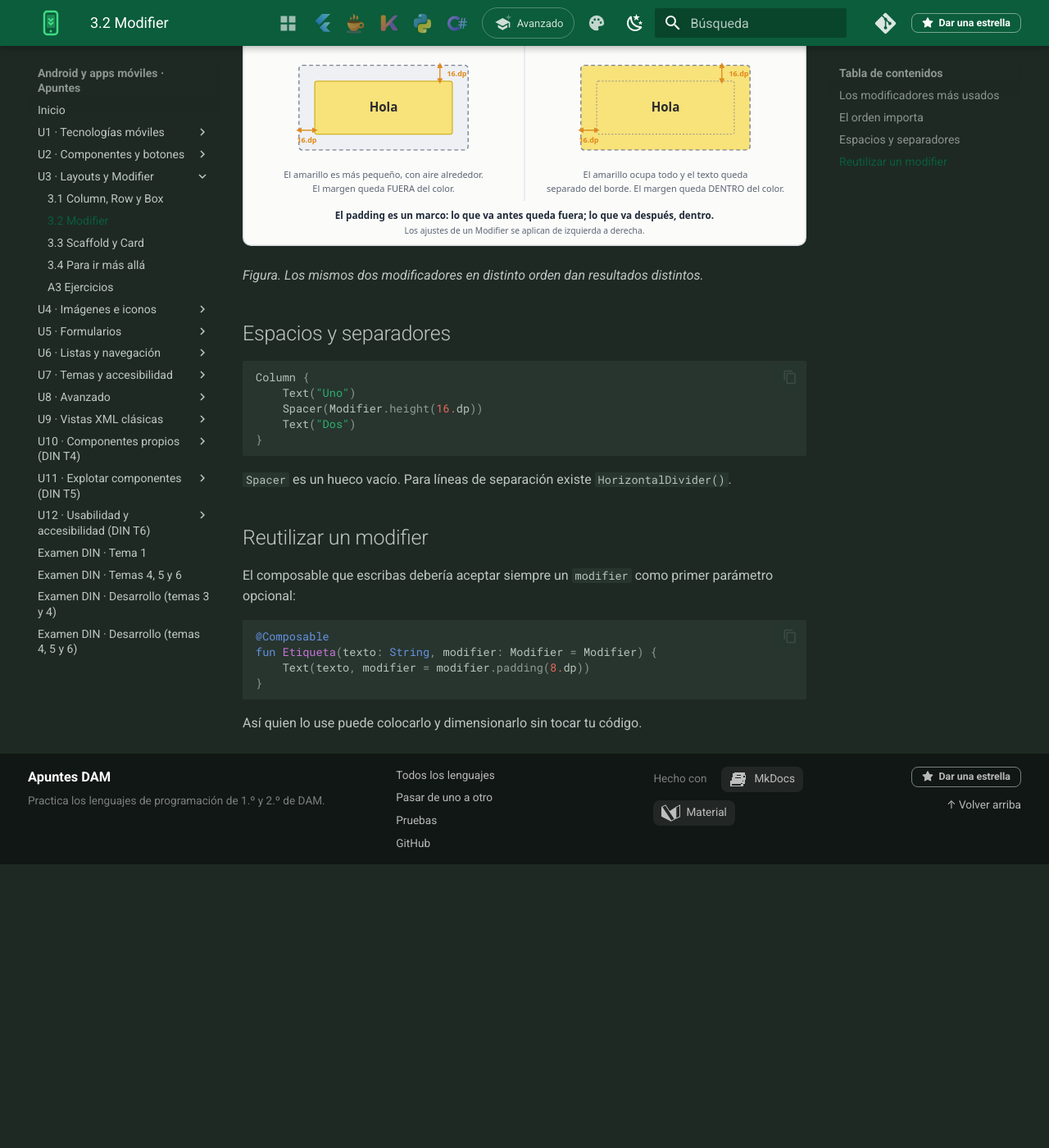
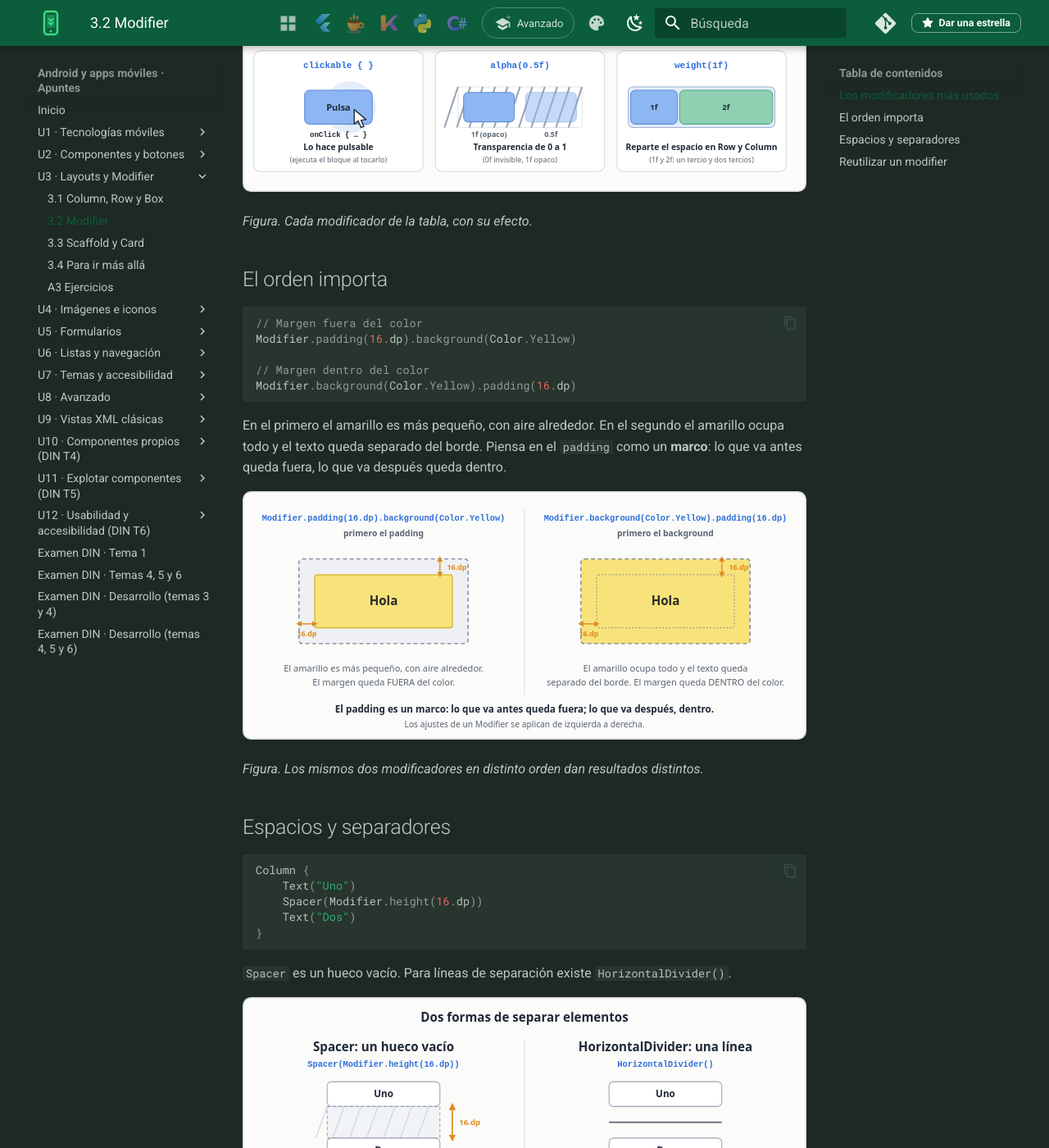
Before and after one commit to apuntes-dam/android-apuntes, an MkDocs documentation site: the page built from docs/u03/02-modifier.md, in a window 1280 px wide and 1400 px high, scrolled down 1331 px. Shown: the whole window at 82% size. Built offline with MkDocs 1.6.1 and Material for MkDocs 9.7.7, drawn with Linux system fonts in a browser that asks for light colours; comment, search, counter and statistics services are not loaded; before the commit the page ends 2385 px from its top, so only the background shows below that; some of the changed text lies outside the part shown.

Commit message:
U3 · 3.2: diagrama de cada Modifier de la tabla y de Spacer y HorizontalDivider
Co-Authored-By: Claude Sonnet 5.5 <noreply@anthropic.com>

```diff
--- a/docs/u03/02-modifier.md
+++ b/docs/u03/02-modifier.md
@@ -25,6 +25,10 @@ Text(
 | `clickable { }` | Hacerlo pulsable |
 | `weight(1f)` | Repartir espacio en Row/Column |
 | `alpha(0.5f)` | Transparencia |
+
+[![Qué hace cada Modifier de la tabla: size, fillMaxWidth, padding, background, border, clip, clickable, alpha y weight](../assets/img/modifier-metodos.svg)](../assets/img/modifier-metodos.svg){ target=_blank title="Abrir a tamaño completo" }
+
+*Figura. Cada modificador de la tabla, con su efecto.*
 
 ## El orden importa
 
@@ -54,6 +58,10 @@ Column {
 
 `Spacer` es un hueco vacío. Para líneas de separación existe `HorizontalDivider()`.
 
+[![Spacer deja un hueco vacío y HorizontalDivider dibuja una línea de separación](../assets/img/espacios.svg)](../assets/img/espacios.svg){ target=_blank title="Abrir a tamaño completo" }
+
+*Figura. `Spacer` separa con un hueco; `HorizontalDivider` separa con una línea.*
+
 ## Reutilizar un modifier
 
 El composable que escribas debería aceptar siempre un `modifier` como primer parámetro opcional:
```
Also changed, not shown: docs/assets/img/espacios.svg (added), docs/assets/img/modifier-metodos.svg (added).
